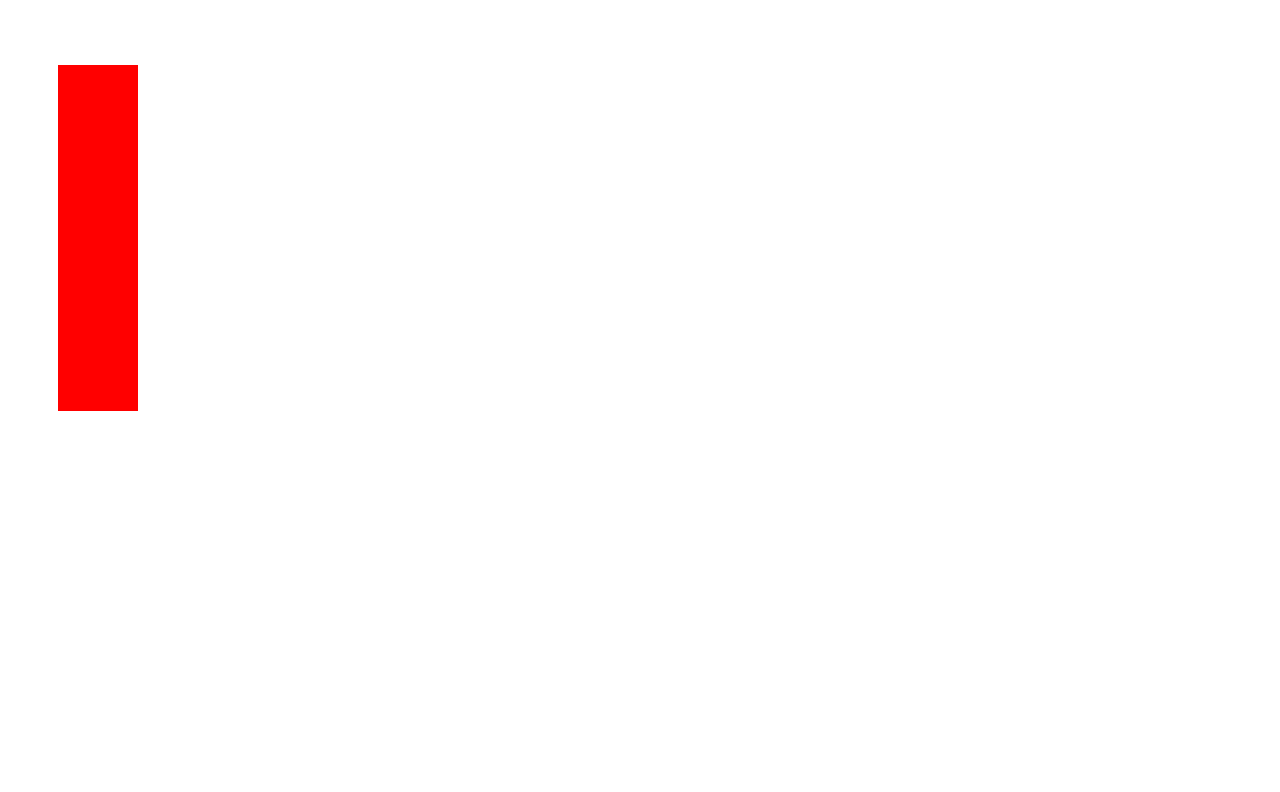
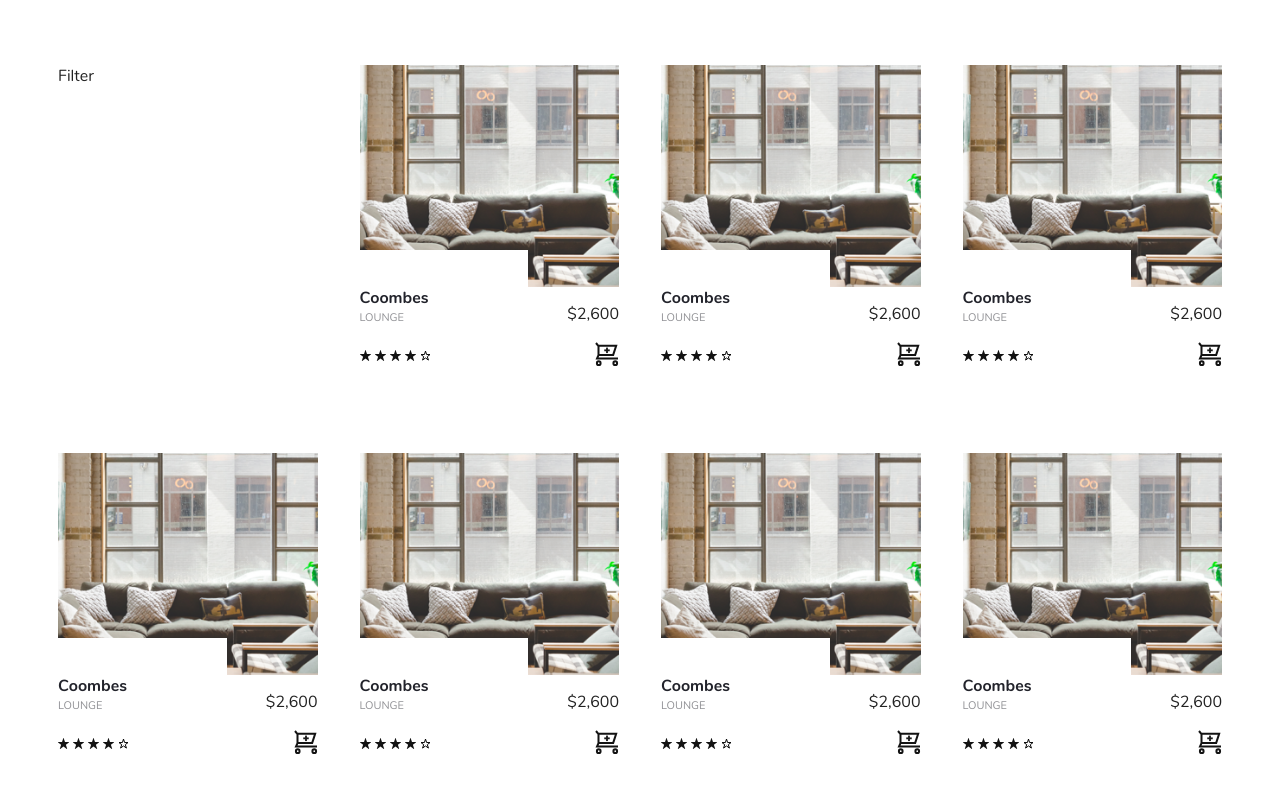
Before and after one commit to janycephoa/FED_Ecommerce, a plain HTML site: page index.html in a window 1280 px wide. Shown: the part 74-866 px from the top of the page. Before the commit the page ends 800 px from the top, so only its background shows below. Drawn offline with nearby package versions, Linux system fonts and the light colour scheme.

Commit message:
Added results tiles + responsiveness

```diff
--- a/css/main.sass
+++ b/css/main.sass
@@ -122,7 +122,7 @@ a.topNavLinks
   width: 71px
 
 
-.iconCart, .iconMenu
+.iconCart, .iconMenu, .tilesAddToCart
   background-image: url('../img/icons_sprite.svg')
   background-repeat: no-repeat
 
@@ -166,19 +166,80 @@ a.topNavLinksRight, .topNavLinksRight
 
 /* Results Tiles  */
 
-.resultTiles
+.resultsBody
   margin-top: 68px
+  display: grid
+  grid-template-columns: repeat(4, 1fr)
+  grid-gap: 42px
 
+.resultsFilter
+  grid-column: 1 / 2
 
 .tilesContainer
   height: 346px
-  background-color: red
-  width: 80px
+  width: 100%
+  position: relative
+
+.tilesAddToCart
+    height: 24px
+    width: 24px
+    background-position: -96px 0
+
+.tilesImage
+  width: 100%
+
+.tilesHighlightLeft
+  background-color: #fff
+  width: 65%
+  position: absolute
+  z-index: 10
+  margin-top: -37px
+  padding-top: 37px
+
+.tilesTitle
+  font-weight: bold
+  font-size: 16px
+  color: #22232b
+
+.tilesCategory
+  font-size: 11px
+  color: #22232b
+  opacity: 0.5
+
+.tilesRating
+  background-image: url('../img/ratings_sprite.svg')
+  background-repeat: no-repeat
+  height: 24px
+  width: 71px
+  background-position: 0 -24px
+  margin-top: 18px
+
+.tilesHighlightRight
+  position: absolute
+  right: 0
+  display: grid
+  grid-template-columns: 1fr
+  justify-items: end
+
+.tilesPrice
+  font-size: 16px
+  margin-top: 16px
+
+.tilesAddToCart
+  margin-top: 16px
+
+@media only screen and (max-width: 1024px)
+  .resultsBody
+    grid-template-columns: repeat(3, 1fr)
 
 
+@media only screen and (max-width: 768px)
+  .resultsBody
+    grid-template-columns: repeat(2, 1fr)
+
 @media only screen and (max-width: 640px)
-  .resultTiles
-    margin-top: 68px
+  .resultsBody
+    grid-template-columns: repeat(1, 1fr)
 
 
 
--- a/index.html
+++ b/index.html
@@ -34,9 +34,98 @@
     <div class="iconCart topNavLinksRight"></div>
   </div>
 
-  <div class="resultTiles">
+  <div class="resultsBody">
+    <div class="resultsFilter">Filter</div>
+
     <div class="tilesContainer">
+      <img class="tilesImage" src="./img/image1.png" alt="">
+      <div class="tilesHighlightLeft">
+        <div class="tilesTitle">Coombes</div>
+        <div class="tilesCategory">LOUNGE</div>
+        <div class="tilesRating"></div>
+      </div>
+      <div class="tilesHighlightRight">
+        <div class="tilesPrice">$2,600</div>
+        <div class="tilesAddToCart"></div>
+      </div>
+    </div>
 
+    <div class="tilesContainer">
+      <img class="tilesImage" src="./img/image1.png" alt="">
+      <div class="tilesHighlightLeft">
+        <div class="tilesTitle">Coombes</div>
+        <div class="tilesCategory">LOUNGE</div>
+        <div class="tilesRating"></div>
+      </div>
+      <div class="tilesHighlightRight">
+        <div class="tilesPrice">$2,600</div>
+        <div class="tilesAddToCart"></div>
+      </div>
+    </div>
+
+    <div class="tilesContainer">
+      <img class="tilesImage" src="./img/image1.png" alt="">
+      <div class="tilesHighlightLeft">
+        <div class="tilesTitle">Coombes</div>
+        <div class="tilesCategory">LOUNGE</div>
+        <div class="tilesRating"></div>
+      </div>
+      <div class="tilesHighlightRight">
+        <div class="tilesPrice">$2,600</div>
+        <div class="tilesAddToCart"></div>
+      </div>
+    </div>
+
+    <div class="tilesContainer">
+      <img class="tilesImage" src="./img/image1.png" alt="">
+      <div class="tilesHighlightLeft">
+        <div class="tilesTitle">Coombes</div>
+        <div class="tilesCategory">LOUNGE</div>
+        <div class="tilesRating"></div>
+      </div>
+      <div class="tilesHighlightRight">
+        <div class="tilesPrice">$2,600</div>
+        <div class="tilesAddToCart"></div>
+      </div>
+    </div>
+
+    <div class="tilesContainer">
+      <img class="tilesImage" src="./img/image1.png" alt="">
+      <div class="tilesHighlightLeft">
+        <div class="tilesTitle">Coombes</div>
+        <div class="tilesCategory">LOUNGE</div>
+        <div class="tilesRating"></div>
+      </div>
+      <div class="tilesHighlightRight">
+        <div class="tilesPrice">$2,600</div>
+        <div class="tilesAddToCart"></div>
+      </div>
+    </div>
+
+    <div class="tilesContainer">
+      <img class="tilesImage" src="./img/image1.png" alt="">
+      <div class="tilesHighlightLeft">
+        <div class="tilesTitle">Coombes</div>
+        <div class="tilesCategory">LOUNGE</div>
+        <div class="tilesRating"></div>
+      </div>
+      <div class="tilesHighlightRight">
+        <div class="tilesPrice">$2,600</div>
+        <div class="tilesAddToCart"></div>
+      </div>
+    </div>
+
+    <div class="tilesContainer">
+      <img class="tilesImage" src="./img/image1.png" alt="">
+      <div class="tilesHighlightLeft">
+        <div class="tilesTitle">Coombes</div>
+        <div class="tilesCategory">LOUNGE</div>
+        <div class="tilesRating"></div>
+      </div>
+      <div class="tilesHighlightRight">
+        <div class="tilesPrice">$2,600</div>
+        <div class="tilesAddToCart"></div>
+      </div>
     </div>
   </div>
 
```
Also changed, not shown: css/main.min.css, img/image1.png (added), img/image2.png (added), img/image3.png (added), img/image4.png (added), img/image5.png (added), img/image6.png (added), img/image7.png (added), img/ratings_sprite.svg (added).
